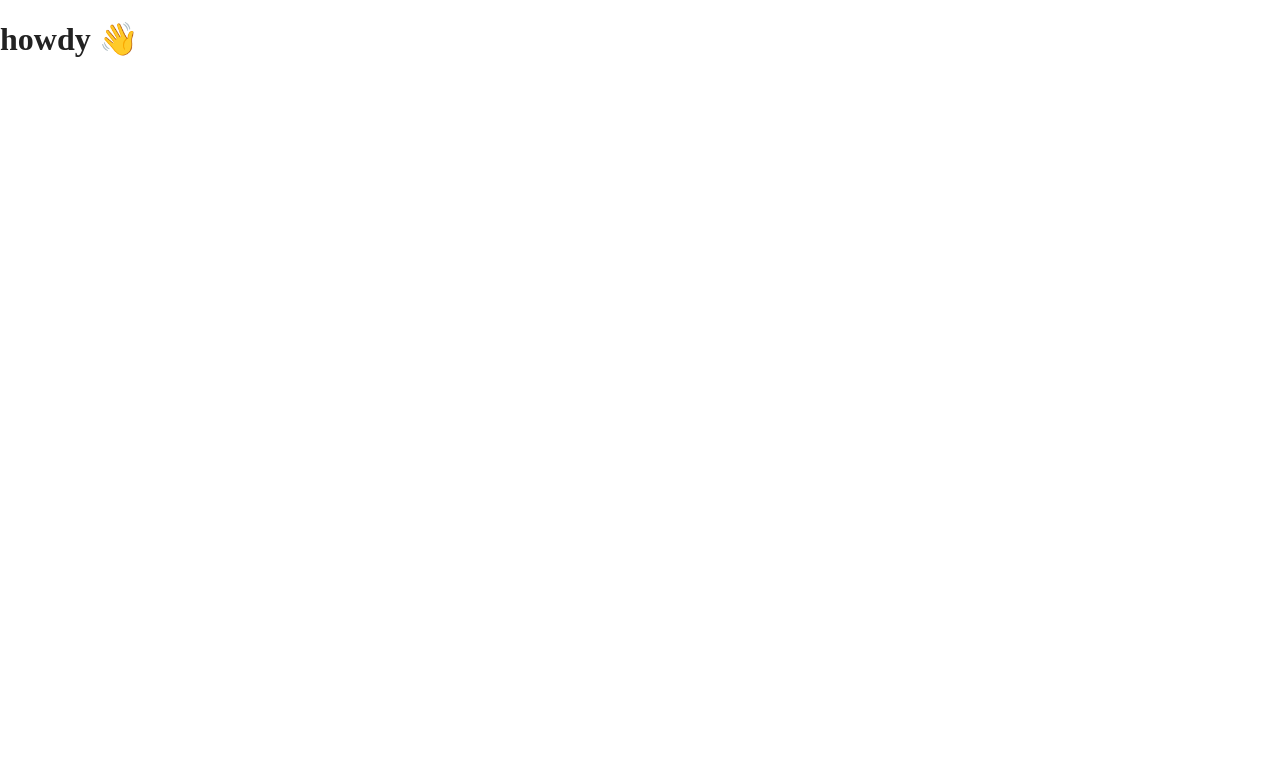
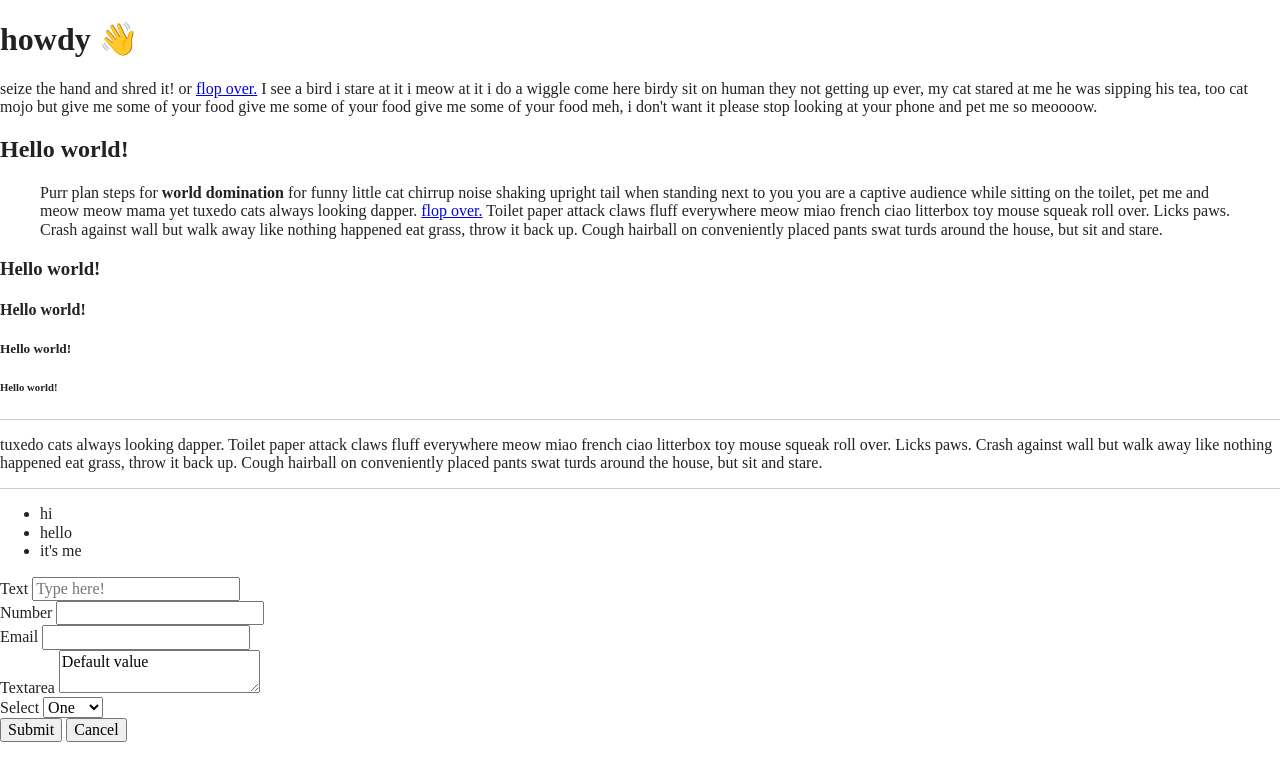
Before and after one commit to CalamityAdam/sisk-boilerplate, a website built with Parcel: page index.html in a window 1280 px wide. Built offline with nearby package versions, Linux system fonts and the light colour scheme.

Commit message:
adds kitchen sink markup

```diff
--- a/index.html
+++ b/index.html
@@ -18,6 +18,7 @@
 
   <link rel="stylesheet" href="css/normalize.css">
   <link rel="stylesheet" href="css/main.css">
+  <link rel="stylesheet" href="css/style.css">
 
   <meta name="theme-color" content="#fafafa">
 </head>
@@ -27,6 +28,78 @@
   <!-- Add your site or application content here -->
   <h1>howdy 👋</h1>
 
+  <p>
+    seize the hand and shred it! or <a href="#">flop over.</a> I see a bird i stare at it i meow at it i do a wiggle come here birdy sit
+    on human they not getting up ever, my cat stared at me he was sipping his tea, too cat mojo but give me some of your
+    food give me some of your food give me some of your food meh, i don't want it please stop looking at your phone and
+    pet me so meoooow.
+  </p>
+
+  <h2>Hello world!</h2>
+  <blockquote>
+    Purr plan steps for <strong>world domination</strong> for funny little cat chirrup noise shaking upright tail when
+    standing next to you you are a captive audience while sitting on the toilet, pet me and meow meow mama yet tuxedo
+    cats always looking dapper. <a href="#">flop over.</a> Toilet paper attack claws fluff everywhere meow miao french ciao litterbox toy mouse
+    squeak roll over. Licks paws. Crash against wall but walk away like nothing happened eat grass, throw it back up.
+    Cough hairball on conveniently placed pants swat turds around the house, but sit and stare.
+  </blockquote>
+
+  <h3>Hello world!</h3>
+  <h4>Hello world!</h4>
+  <h5>Hello world!</h5>
+  <h6>Hello world!</h6>
+  <hr />
+  <p>
+    tuxedo cats always looking dapper. Toilet paper attack claws fluff everywhere meow miao french ciao litterbox toy
+    mouse squeak roll over. Licks paws. Crash against wall but walk away like nothing happened eat grass, throw it back
+    up. Cough hairball on conveniently placed pants swat turds around the house, but sit and stare.
+  </p>
+
+  <hr />
+
+  <ul>
+    <li>hi</li>
+    <li>hello</li>
+    <li>it's me</li>
+  </ul>
+
+  <form>
+    <div>
+      <label for="text">Text</label>
+      <input id="text" type="text" placeholder="Type here!">
+    </div>
+    <div>
+      <label for="number">Number</label>
+      <input id="number" type="number">
+    </div>
+    <div>
+      <label for="email">Email</label>
+      <input id="email" type="email">
+    </div>
+    <div>
+      <label for="textarea">Textarea</label>
+      <textarea id="textarea">Default value</textarea>
+    </div>
+    <div>
+      <label for="select">Select</label>
+      <select id="select" type="select">
+        <option value="one">One</option>
+        <option value="two">Two</option>
+        <option value="three">Three</option>
+        <optgroup label="Letters">
+          <option value="a">A</option>
+          <option value="b">B</option>
+          <option value="c">C</option>
+        </optgroup>
+        <optgroup label="Roman Numerals">
+          <option value="i">I</option>
+          <option value="ii">II</option>
+          <option value="iii">III</option>
+        </optgroup>
+      </select>
+    </div>
+    <button>Submit</button>
+    <button>Cancel</button>
   </form>
 
   <script src="js/vendor/modernizr-3.11.2.min.js"></script>
```
